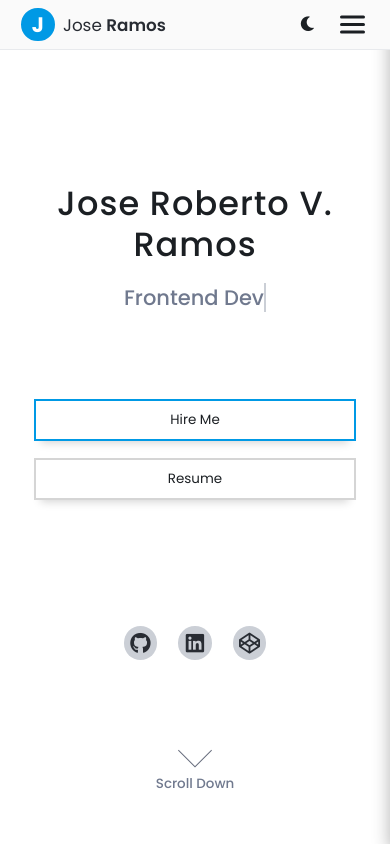
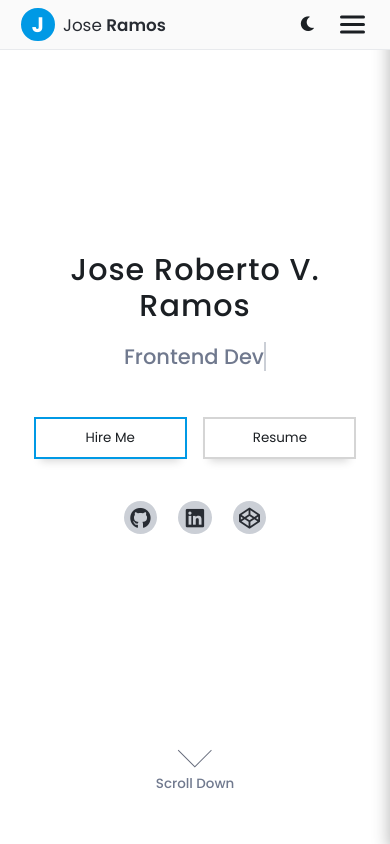
Before and after one commit to engrjvramos/engrjvramos.github.io, a plain HTML site: page index.html in a window 390 px wide. Shown: the top 844 px of the page. Drawn offline with nearby package versions, Linux system fonts and the light colour scheme.

Commit message:
fixed white space on right side of screen

```diff
--- a/index.html
+++ b/index.html
@@ -28,7 +28,7 @@
     <i class='fas fa-arrow-up'></i>
   </div>
   <!--======= NAVIGATION BAR =======-->
-  <nav class="navbar autohide">
+  <header class="navbar autohide">
     <div class="container">
       <div class="logo">
         <div class="logo__icon"><a href="#">J</a></div>
@@ -49,7 +49,7 @@
         <div class="burger"></div>
       </div>
     </div>
-  </nav>
+  </header>
 
   <div class="sidebar">
     <div class="nav-items">
@@ -95,10 +95,12 @@
         </a>
       </div>
 
+      <div id="scroll-down" class="scroll-down">
+        <a href="#about" data-aos="fade-up" data-aos-delay="1600"><span></span>Scroll Down</a>
+      </div>
+
     </div>
-    <div id="scroll-down" class="scroll-down">
-      <a href="#about" data-aos="fade-up" data-aos-delay="1600"><span></span>Scroll Down</a>
-    </div>
+
   </section>
 
   <!--======= ABOUT SECTION =======-->
@@ -481,8 +483,6 @@
         </div>
       </div>
     </div>
-
-
   </footer>
 
   <script src="https://unpkg.com/aos@2.3.1/dist/aos.js"></script>
--- a/sass/base/_base.scss
+++ b/sass/base/_base.scss
@@ -131,6 +131,11 @@
 	}
 }
 
+html,
+body {
+	overflow-x: hidden;
+}
+
 html {
 	font-size: 62.5%;
 	scroll-behavior: smooth;
@@ -145,7 +150,7 @@ body {
 	font-size: 1.6rem;
 	background: var(--body-bg-color);
 	min-height: 100vh;
-	overflow-x: hidden;
+	max-width: 100vw;
 }
 
 h1,
--- a/sass/components/_components.scss
+++ b/sass/components/_components.scss
@@ -128,6 +128,10 @@
 		@include respond(tab-port) {
 			font-size: 4.2rem;
 		}
+
+		@include respond(mobileS) {
+			font-size: 3.6rem;
+		}
 	}
 
 	h2 {
--- a/sass/components/_footer.scss
+++ b/sass/components/_footer.scss
@@ -21,15 +21,14 @@ footer {
 				display: flex;
 				align-items: center;
 				font-weight: 500;
+				row-gap: 2rem;
 
 				@include respond(tab-port) {
 					justify-content: center;
 				}
 
-				@include respond(mobileS) {
-					display: grid;
-					grid-template-columns: 1fr 1fr;
-					row-gap: 2rem;
+				@include respond(mobileXS) {
+					flex-direction: column;
 				}
 
 				a {
@@ -55,6 +54,10 @@ footer {
 						margin-right: 4rem;
 
 						@include respond(mobileS) {
+							margin-right: 2rem;
+						}
+
+						@include respond(mobileXS) {
 							margin-right: 0;
 						}
 					}
--- a/sass/components/_navbar.scss
+++ b/sass/components/_navbar.scss
@@ -1,6 +1,8 @@
 .navbar {
 	position: fixed;
-	width: 100%;
+	top: 0;
+	left: 0;
+	right: 0;
 	height: 6rem;
 	z-index: 999;
 	border-bottom: 1px solid var(--neutral-100);
@@ -15,8 +17,7 @@
 		display: flex;
 		align-items: center;
 		justify-content: space-between;
-		height: 100%;
-		width: 100%;
+		min-height: 100%;
 
 		.logo {
 			display: flex;
@@ -101,7 +102,6 @@
 			border-radius: 50%;
 			cursor: pointer;
 			transition: all 0.3s;
-			flex-shrink: 0;
 			color: var(--black-n-white-1);
 
 			@include respond(tab-port) {
--- a/sass/sections/_about.scss
+++ b/sass/sections/_about.scss
@@ -54,7 +54,7 @@
 				}
 
 				.buttons-area {
-					@include respond(mobileS) {
+					@include respond(mobileXS) {
 						grid-template-columns: 1fr;
 						max-width: 100%;
 					}
--- a/sass/sections/_contact.scss
+++ b/sass/sections/_contact.scss
@@ -69,7 +69,7 @@
 						grid-template-columns: 1fr 1fr;
 					}
 
-					@include respond(mobileS) {
+					@include respond(mobileXS) {
 						grid-template-columns: 1fr;
 					}
 				}
@@ -115,6 +115,12 @@
 						}
 					}
 				}
+
+				.buttons-area {
+					@include respond(mobileXS) {
+						grid-template-columns: 1fr;
+					}
+				}
 			}
 		}
 	}
--- a/sass/sections/_home.scss
+++ b/sass/sections/_home.scss
@@ -1,18 +1,14 @@
 .home {
-	@include flexCenter;
-	flex-direction: column;
+	padding-top: 30rem;
 	text-align: center;
 	background: var(--black-n-white-2);
+	position: relative;
+
+	@include respond(mobileXS) {
+		padding-top: 18rem;
+	}
 
 	.container {
-		.txt {
-			font-family: 'Poppins', sans-serif;
-			font-size: 6rem;
-			font-weight: 400;
-			margin-bottom: 6rem;
-			text-transform: capitalize;
-		}
-
 		h1 {
 			font-size: 5rem;
 			font-weight: 500;
@@ -29,6 +25,10 @@
 
 			@include respond(tab-port) {
 				font-size: 4rem;
+			}
+
+			@include respond(mobileS) {
+				font-size: 3.6rem;
 			}
 		}
 
@@ -47,11 +47,12 @@
 			grid-template-columns: 1fr 1fr;
 			max-width: 40rem;
 			margin: 0 auto;
-			padding: 10rem 0 15rem;
+			padding: 5rem 0;
 
-			@include respond(mobileS) {
+			@include respond(mobileXS) {
 				grid-template-columns: 1fr;
 				max-width: 100%;
+				padding: 5rem 0;
 			}
 		}
 
@@ -93,6 +94,8 @@
 	.scroll-down {
 		position: absolute;
 		bottom: 6rem;
+		left: 50%;
+		transform: translateX(-50%);
 		a {
 			padding-top: 7rem;
 			position: relative;
--- a/sass/sections/_portfolio.scss
+++ b/sass/sections/_portfolio.scss
@@ -91,7 +91,7 @@
 							grid-template-columns: 1fr 1fr;
 						}
 
-						@include respond(mobileS) {
+						@include respond(mobileXS) {
 							grid-template-columns: 1fr;
 						}
 					}
```
Also changed, not shown: css/style.css.
